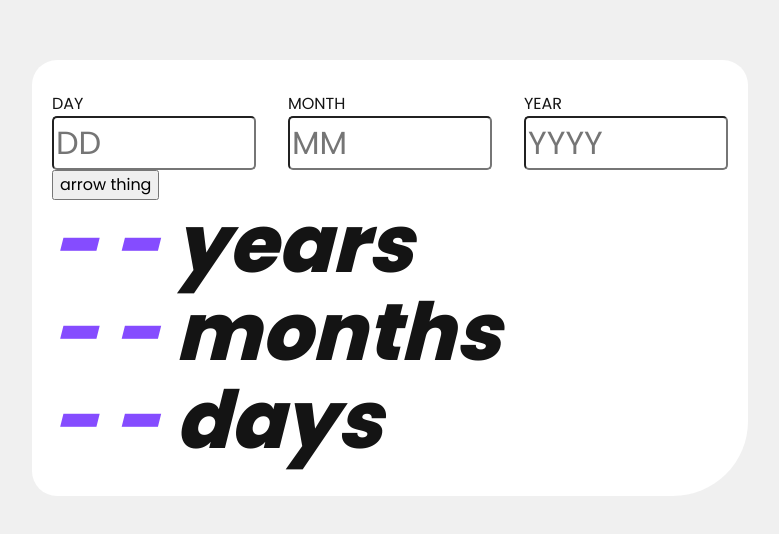
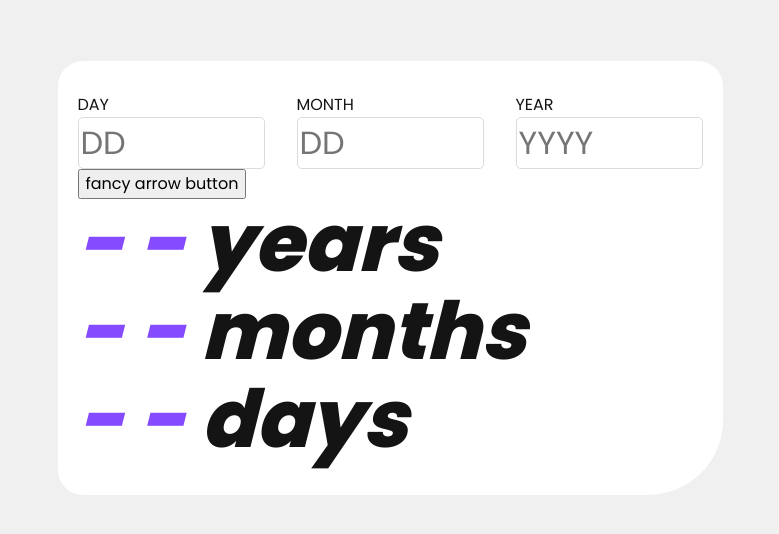
Before and after one commit to mightycoyote/age-calculator-app-main, a Next.js app: page / in a window 1280 px wide. Shown: the part 122-656 px from the top of the page, without its empty margins (250-1029 px from the left). Built offline with nearby package versions, Linux system fonts and the light colour scheme.

Commit message:
work on form inputs

```diff
--- a/src/app/datePicker.js
+++ b/src/app/datePicker.js
@@ -3,6 +3,7 @@
 import { useState } from "react";
 // import { DateTime, Interval } from "luxon";
 
+import NumberInput from "./numberInput";
 import validateEntry from "./validateEntry";
 import styles from "./datePicker.module.css";
 
@@ -13,7 +14,7 @@ import styles from "./datePicker.module.css";
 // one is shown, but I'll need to create a second one for "Date cannot be in the future." since
 // I can only check the current year above.
 
-function DatePicker({ elapsed, setElapsed }) {
+function DatePicker({ setElapsed }) {
   const [day, setDay] = useState("");
   const [month, setMonth] = useState("");
   const [year, setYear] = useState("");
@@ -24,60 +25,41 @@ function DatePicker({ elapsed, setElapsed }) {
     <form
       onSubmit={(event) => {
         event.preventDefault();
+        // maybe use result returned from a custom hook
         validateEntry(day, month, year);
       }}
     >
       <div className={styles.inputDiv}>
-        <div className={styles.dmy}>
-          <label htmlFor="day">Day</label>
-          <input
+          <NumberInput
             id="day"
-            size="4"
             placeholder="DD"
-            required
-            type="number"
-            min="1"
             max="31"
             value={day}
             onChange={(event) => {
               setDay(event.target.value);
             }}
-          ></input>
-        </div>
-        <div className={styles.dmy}>
-          <label htmlFor="month">Month</label>
-          <input
+          />
+          {/* specific error messages inserted */}
+          <NumberInput
             id="month"
-            size="4"
-            placeholder="MM"
-            required
-            type="number"
-            min="1"
+            placeholder="DD"
             max="12"
             value={month}
             onChange={(event) => {
               setMonth(event.target.value);
             }}
-          ></input>
-        </div>
-        <div className={styles.dmy}>
-          <label htmlFor="year">Year</label>
-          <input
+          />
+          <NumberInput
             id="year"
-            size="4"
             placeholder="YYYY"
-            required
-            type="number"
-            min="1"
             max={currentYear}
             value={year}
             onChange={(event) => {
               setYear(event.target.value);
             }}
-          ></input>
-        </div>
+          />
       </div>
-      <button>arrow thing</button>
+      <button>fancy arrow button</button>
     </form>
   );
 }
--- a/src/app/datePicker.module.css
+++ b/src/app/datePicker.module.css
@@ -4,17 +4,3 @@
   gap: 2rem;
   /* inputs should be 2rem on inputs according to spec, somewhat smaller on mobile */
 }
-
-.dmy {
-  display: flex;
-  flex-direction: column;
-}
-
-.dmy label {
-  text-transform: uppercase;
-}
-
-.dmy input {
-  border-radius: 5px;
-  font-size: 2rem;
-}
--- a/src/app/globals.css
+++ b/src/app/globals.css
@@ -24,6 +24,20 @@ p, h1, h2, h3, h4, h5, h6 {
 }
 #root, #__next {
   isolation: isolate;
+}
+
+
+/* get rid of "spinner" buttons at right of number inputs */
+input::-webkit-inner-spin-button {
+  appearance: none;
+}
+input::-webkit-outer-spin-button {
+  appearance: none;
+  /* not sure if this is still needed */
+  /* margin: 0; */
+}
+input[type=number] {
+  appearance: textfield; /* Firefox */
 }
 
 :root {
--- /dev/null
+++ b/src/app/numberInput.js
@@ -0,0 +1,20 @@
+import styles from "./numberInput.module.css"
+
+function NumberInput( {id, ...delegated} ) {
+  return (
+    <div className={styles.numberInput}>
+      <label htmlFor={id}>{id}</label>
+      <input
+        className={styles.inputBox}
+        id={id}
+        size="4"
+        required={true}
+        type="number"
+        min="1"
+        {...delegated}
+      />
+    </div>
+  );
+}
+
+export default NumberInput;
--- /dev/null
+++ b/src/app/numberInput.module.css
@@ -0,0 +1,30 @@
+.numberInput {
+  display: flex;
+  flex-direction: column;
+}
+
+.numberInput label {
+  text-transform: uppercase;
+}
+
+.inputBox {
+  border-radius: 5px;
+  font-size: 2rem;
+  border: 1px solid var(--lightgrey);
+}
+
+.inputBox:focus {
+    outline: 1px solid var(--purple);
+}
+
+/*
+this prevents the empty boxes from being red on pageload,
+as happens with :invalid, but is not implemented everywhere
+*/
+.inputBox:user-invalid {
+    border: 1px solid var(--lightred);
+}
+
+/* .inputBox:out-of-range {
+    border: 1px solid var(--lightred);
+} */
--- a/src/app/page.js
+++ b/src/app/page.js
@@ -12,7 +12,7 @@ export default function Home() {
 
   return (
     <main className={styles.main}>
-      <DatePicker elapsed={elapsed} setElapsed={setElapsed} />
+      <DatePicker setElapsed={setElapsed} />
       <DateDisplay />
     </main>
   );
```
